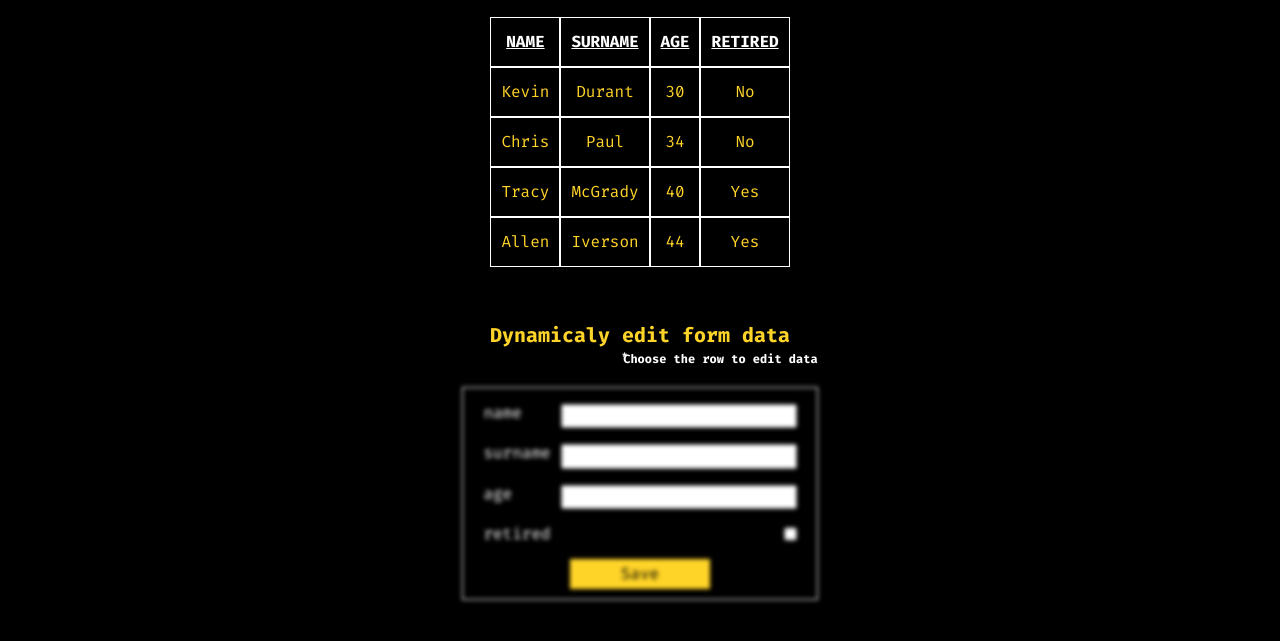
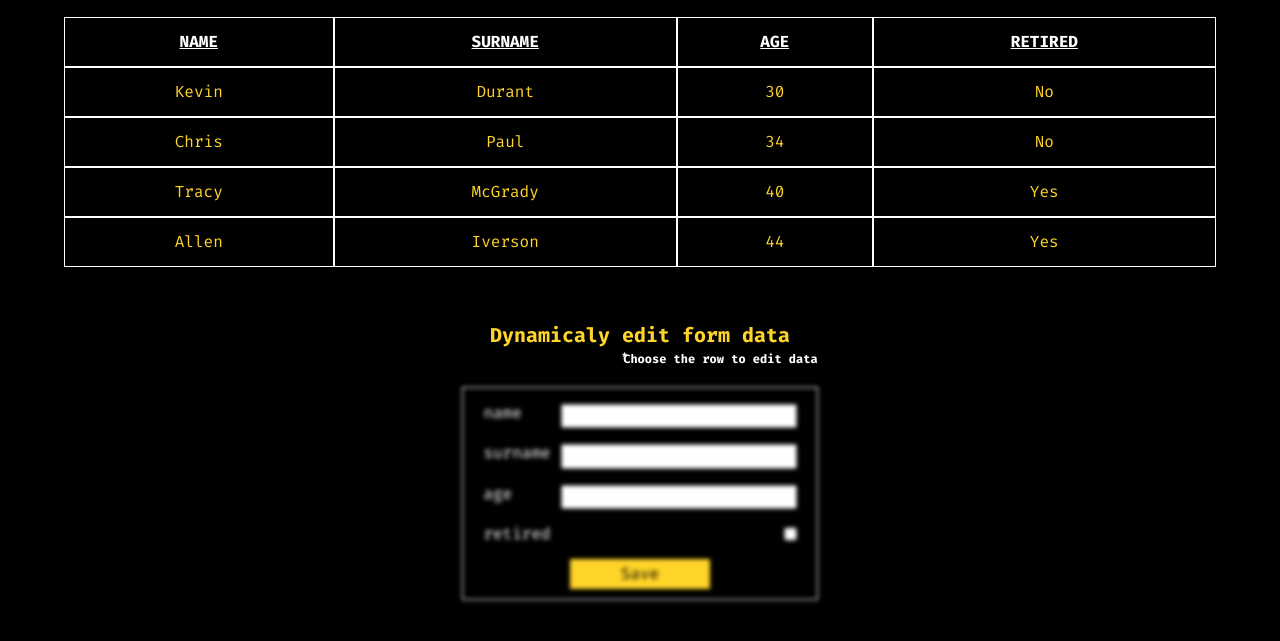
Before and after one commit to jundymek/table_generator, a website built with webpack: page src/content/index.html in a window 1280 px wide. Shown: the part 101-742 px from the top of the page. Built offline with nearby package versions, Linux system fonts and the light colour scheme; files whose address does not match are found by name.

Commit message:
css: table width to 90% with scroll

```diff
--- a/src/js/handleEdit.js
+++ b/src/js/handleEdit.js
@@ -9,6 +9,7 @@
       form[i].checked ? (newData[`${form[i].id}`] = true) : (newData[`${form[i].id}`] = false);
     } else {
       if (form[i].value.length) {
+        console.log(form[i].type)
         newData[`${form[i].id}`] = form[i].value;
       }
       else {
--- a/src/js/main.js
+++ b/src/js/main.js
@@ -85,7 +85,6 @@
   tableBody = document.querySelector(".table__body--js");
   form = document.querySelector(".form--js");
 
-
   createHeader(users);
   createBody(users);
   createEditForm(users);
@@ -106,6 +105,7 @@
       selectedID = node.id;
       const cells = node.getElementsByTagName("td");
       for (let i = 0; i < cells.length; i++) {
+        console.log(cells[i]);
         if (document.getElementById(headers[i]).type === "checkbox") {
           document.getElementById(headers[i]).checked = cells[i].innerHTML === "Yes" ? true : false;
         } else {
--- a/src/scss/main.scss
+++ b/src/scss/main.scss
@@ -31,17 +31,15 @@
   }
 }
 .table-wrapper {
-  display: flex;
+  display: block;
   width: 90%;
-  justify-content: center;
-  align-items: center;
+  overflow-x: auto;
 }
 
 .table {
   text-align: center;
   border-spacing: 0;
-  display: block;
-  overflow-y: auto;
+  width: 100%;
   &__head {
     width: 100%;
   }
```
Also changed, not shown: dist/css/main.css, dist/js/main.js, 1 other file. Lines whose indentation alone changed are shown as unchanged.
